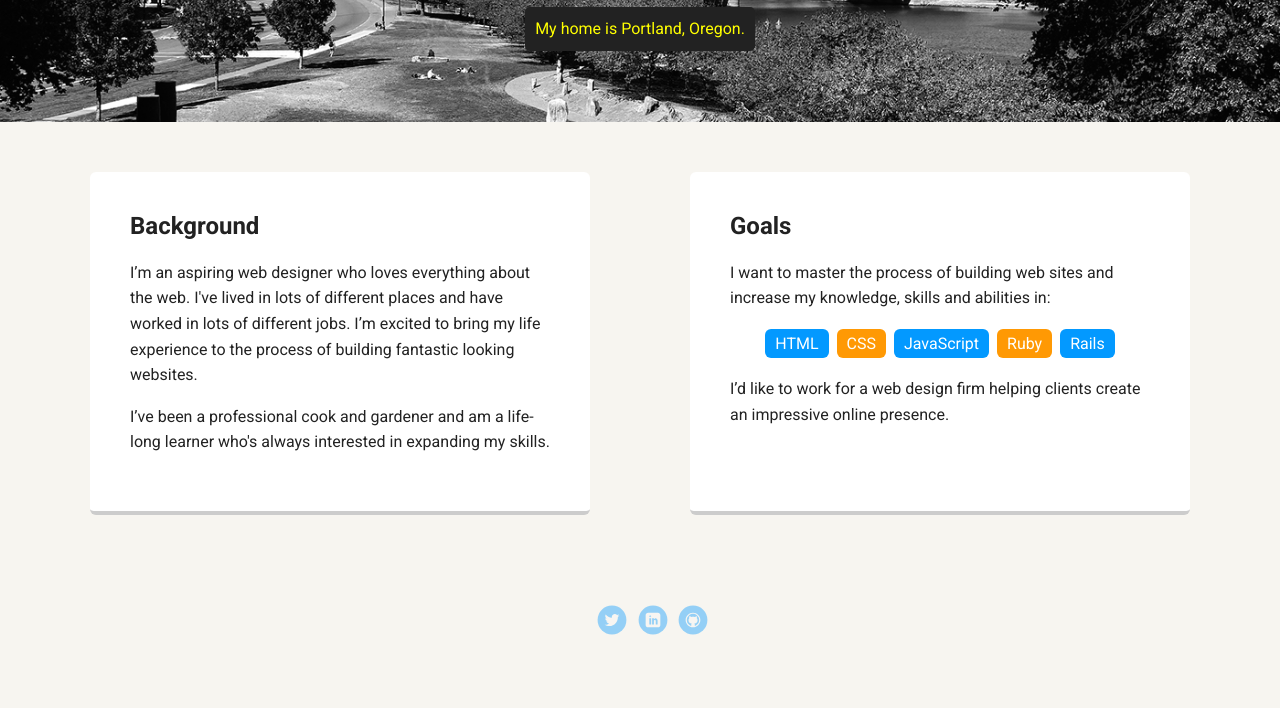
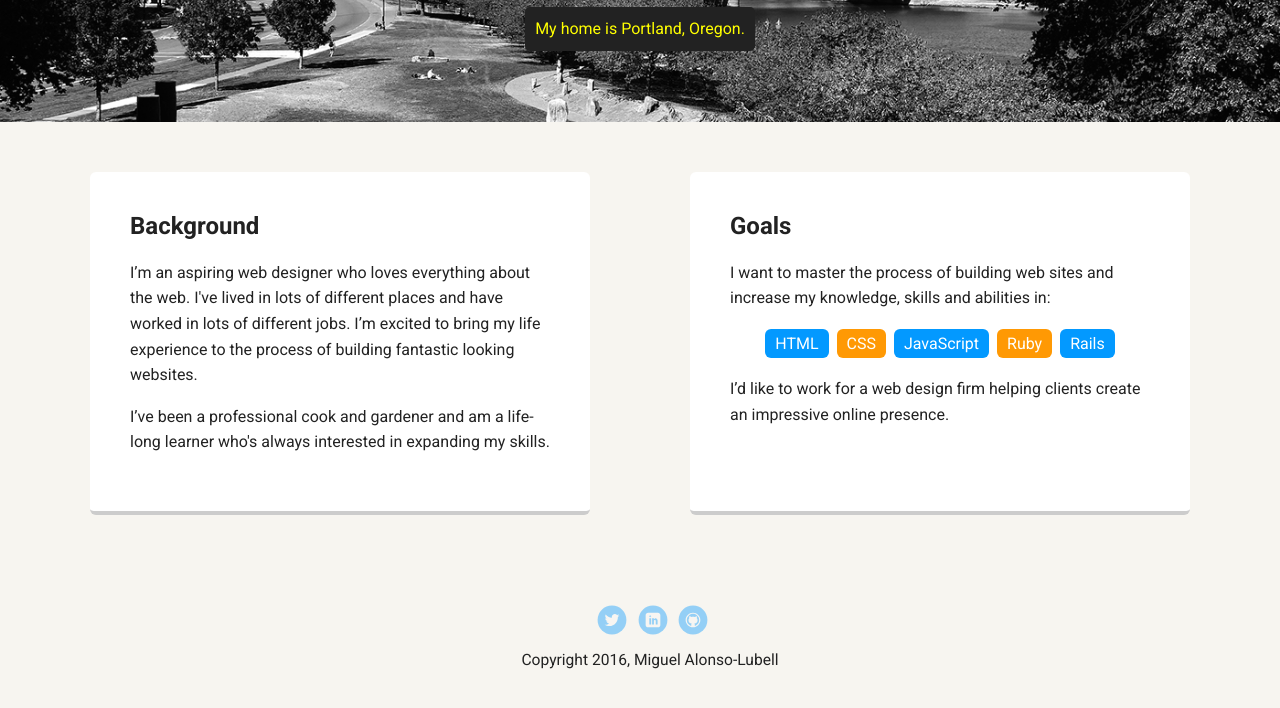
Before and after one commit to miguelalonsolubell/portfolio, a plain HTML site: page index.html in a window 1280 px wide. Shown: the part 348-1056 px from the top of the page. Drawn offline with Linux system fonts and the light colour scheme; a web font is replaced by a local one.

Commit message:
Add Copyright

```diff
--- a/index.html
+++ b/index.html
@@ -49,7 +49,7 @@
         <li><a href="#" class="social linkedin">LinkedIn</a></li>
         <li><a href="#" class="social github">Github</a></li>
       </ul>
-
+<p class="copyright">Copyright 2016, Miguel Alonso-Lubell</p>
     </footer>
   </body>
   </html>
```
